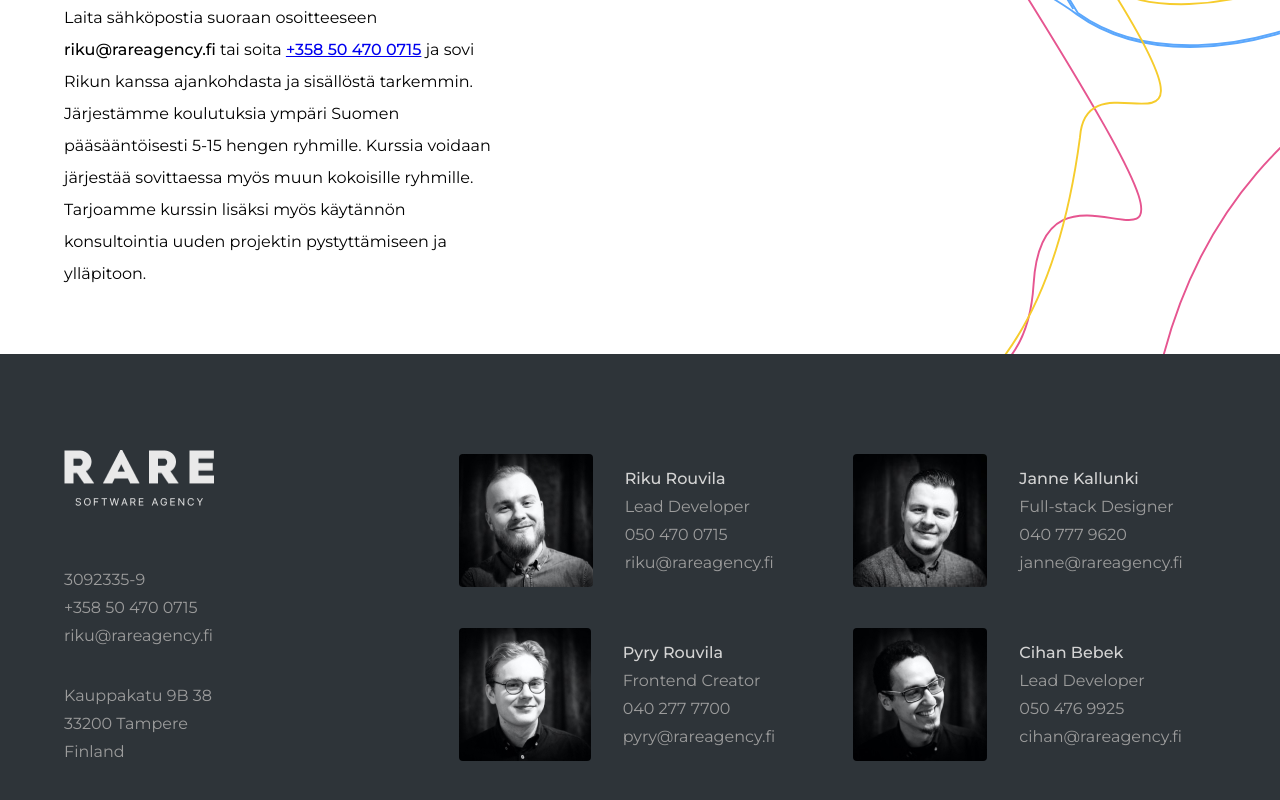
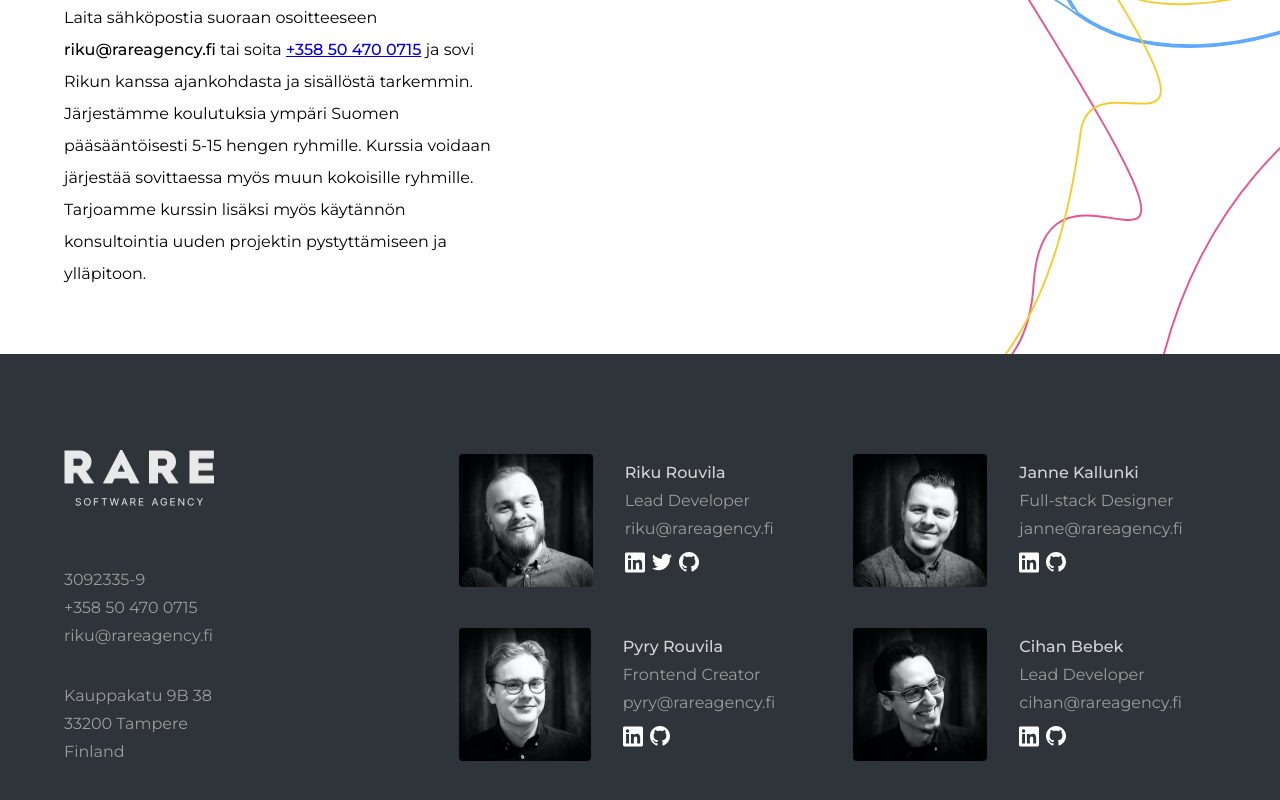
Before and after one commit to rareagency/rareagency.fi, a Next.js app: page /training in a window 1280 px wide. Shown: the part 2405-3205 px from the top of the page. Built offline with nearby package versions, Linux system fonts and the light colour scheme.

Commit message:
add social icons

```diff
--- a/components/footer.tsx
+++ b/components/footer.tsx
@@ -1,5 +1,8 @@
 import React from 'react';
 import { Center } from './center';
+import { Twitter } from './icons/twitter';
+import { Linkedin } from './icons/linkedin';
+import { Github } from './icons/github';
 
 export const Footer: React.FC = () => (
   <footer className="footer" id="contact">
@@ -27,8 +30,18 @@ export const Footer: React.FC = () => (
         <address>
           <strong>Riku&nbsp;Rouvila</strong>
           <span>Lead&nbsp;Developer</span>
-          <span>050&nbsp;470&nbsp;0715</span>
           <span>riku@rareagency.fi</span>
+          <span className="social">
+            <a href="https://www.linkedin.com/in/rikurouvila/">
+              <Linkedin />
+            </a>
+            <a href="https://twitter.com/rikurouvila">
+              <Twitter />
+            </a>
+            <a href="https://github.com/rikukissa">
+              <Github />
+            </a>
+          </span>
         </address>
       </section>
 
@@ -41,8 +54,15 @@ export const Footer: React.FC = () => (
         <address>
           <strong>Pyry&nbsp;Rouvila</strong>
           <span>Frontend&nbsp;Creator</span>
-          <span>040&nbsp;277&nbsp;7700</span>
           <span>pyry@rareagency.fi</span>
+          <span className="social">
+            <a href="https://www.linkedin.com/in/naf/">
+              <Linkedin />
+            </a>
+            <a href="https://github.com/naftis">
+              <Github />
+            </a>
+          </span>
         </address>
       </section>
 
@@ -55,8 +75,15 @@ export const Footer: React.FC = () => (
         <address>
           <strong>Janne&nbsp;Kallunki</strong>
           <span>Full-stack&nbsp;Designer</span>
-          <span>040&nbsp;777&nbsp;9620</span>
           <span>janne@rareagency.fi</span>
+          <span className="social">
+            <a href="https://www.linkedin.com/in/jkallunki/">
+              <Linkedin />
+            </a>
+            <a href="https://github.com/jkallunki">
+              <Github />
+            </a>
+          </span>
         </address>
       </section>
 
@@ -69,8 +96,15 @@ export const Footer: React.FC = () => (
         <address>
           <strong>Cihan&nbsp;Bebek</strong>
           <span>Lead&nbsp;Developer</span>
-          <span>050&nbsp;476&nbsp;9925</span>
           <span>cihan@rareagency.fi</span>
+          <span className="social">
+            <a href="https://www.linkedin.com/in/cihan-bebek/">
+              <Linkedin />
+            </a>
+            <a href="https://github.com/keksike">
+              <Github />
+            </a>
+          </span>
         </address>
       </section>
     </Center>
@@ -210,6 +244,15 @@ export const Footer: React.FC = () => (
           margin-bottom: 3rem;
         }
       }
+      .social {
+        display: flex;
+        align-items: center;
+        margin-top: 0.5rem;
+      }
+      .social :global(svg) {
+        fill: #fff;
+        margin-right: 7px;
+      }
     `}</style>
   </footer>
 );
--- /dev/null
+++ b/components/icons/github.tsx
@@ -0,0 +1,19 @@
+import React from 'react';
+
+export function Github() {
+  return (
+    <svg
+      xmlns="http://www.w3.org/2000/svg"
+      width="20"
+      height="20"
+      viewBox="0 0 1024 1024"
+    >
+      <title>Github icon</title>
+      <path
+        fillRule="evenodd"
+        d="M512 0C229.12 0 0 229.12 0 512c0 226.56 146.56 417.92 350.08 485.76 25.6 4.48 35.2-10.88 35.2-24.32 0-12.16-.64-52.48-.64-95.36-128.64 23.68-161.92-31.36-172.16-60.16-5.76-14.72-30.72-60.16-52.48-72.32-17.92-9.6-43.52-33.28-.64-33.92 40.32-.64 69.12 37.12 78.72 52.48 46.08 77.44 119.68 55.68 149.12 42.24 4.48-33.28 17.92-55.68 32.64-68.48-113.92-12.8-232.96-56.96-232.96-252.8 0-55.68 19.84-101.76 52.48-137.6-5.12-12.8-23.04-65.28 5.12-135.68 0 0 42.88-13.44 140.8 52.48 40.96-11.52 84.48-17.28 128-17.28 43.52 0 87.04 5.76 128 17.28 97.92-66.56 140.8-52.48 140.8-52.48 28.16 70.4 10.24 122.88 5.12 135.68 32.64 35.84 52.48 81.28 52.48 137.6 0 196.48-119.68 240-233.6 252.8 18.56 16 34.56 46.72 34.56 94.72 0 68.48-.64 123.52-.64 140.8 0 13.44 9.6 29.44 35.2 24.32C877.44 929.92 1024 737.92 1024 512 1024 229.12 794.88 0 512 0z"
+        clipRule="evenodd"
+      ></path>
+    </svg>
+  );
+}
--- /dev/null
+++ b/components/icons/linkedin.tsx
@@ -0,0 +1,10 @@
+import React from 'react';
+
+export function Linkedin() {
+  return (
+    <svg xmlns="http://www.w3.org/2000/svg" width="20" viewBox="0 0 448 512">
+      <title>LinkedIn icon</title>
+      <path d="M416 32H31.9C14.3 32 0 46.5 0 64.3v383.4C0 465.5 14.3 480 31.9 480H416c17.6 0 32-14.5 32-32.3V64.3c0-17.8-14.4-32.3-32-32.3zM135.4 416H69V202.2h66.5V416zm-33.2-243c-21.3 0-38.5-17.3-38.5-38.5S80.9 96 102.2 96c21.2 0 38.5 17.3 38.5 38.5 0 21.3-17.2 38.5-38.5 38.5zm282.1 243h-66.4V312c0-24.8-.5-56.7-34.5-56.7-34.6 0-39.9 27-39.9 54.9V416h-66.4V202.2h63.7v29.2h.9c8.9-16.8 30.6-34.5 62.9-34.5 67.2 0 79.7 44.3 79.7 101.9V416z"></path>
+    </svg>
+  );
+}
--- /dev/null
+++ b/components/icons/twitter.tsx
@@ -0,0 +1,15 @@
+import React from 'react';
+
+export function Twitter() {
+  return (
+    <svg
+      xmlns="http://www.w3.org/2000/svg"
+      width="20"
+      height="20"
+      viewBox="0 0 24 24"
+    >
+      <title>Twitter icon</title>
+      <path d="M24 4.557a9.83 9.83 0 01-2.828.775 4.932 4.932 0 002.165-2.724 9.864 9.864 0 01-3.127 1.195 4.916 4.916 0 00-3.594-1.555c-3.179 0-5.515 2.966-4.797 6.045A13.978 13.978 0 011.671 3.149a4.93 4.93 0 001.523 6.574 4.903 4.903 0 01-2.229-.616c-.054 2.281 1.581 4.415 3.949 4.89a4.935 4.935 0 01-2.224.084 4.928 4.928 0 004.6 3.419A9.9 9.9 0 010 19.54a13.94 13.94 0 007.548 2.212c9.142 0 14.307-7.721 13.995-14.646A10.025 10.025 0 0024 4.557z"></path>
+    </svg>
+  );
+}
```
